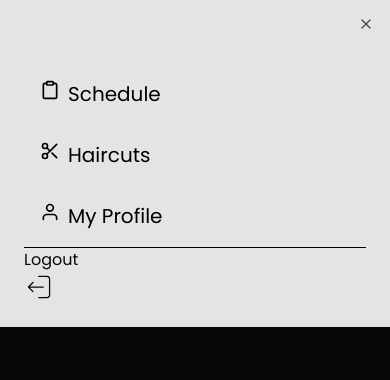
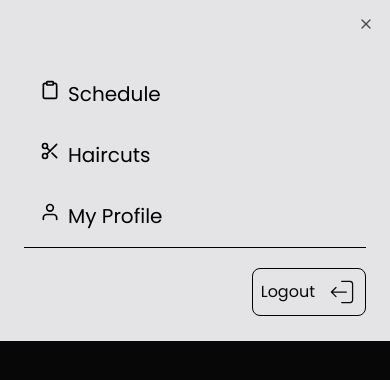
Before and after one commit to devIgor1/barber, a Next.js app in the folder client/: page /dashboard in a window 390 px wide. Both pictures are taken after a click on the button 353 px from the left and 42 px from the top of the page. Shown: the top 380 px of the page. Built offline with nearby package versions, Linux system fonts and the light colour scheme; no server answers.

Commit message:
style: Finish mobileNav logout button style

```diff
--- a/client/src/components/shared/MobileNav.tsx
+++ b/client/src/components/shared/MobileNav.tsx
@@ -33,8 +33,8 @@ const MobileNav = () => {
           <SheetContent side="top" className="bg-zinc-200">
             <NavItems className="flex items-start text-xl text-black hover:bg-zinc-800 hover:text-white w-full p-4 duration-300" />
             <Separator className="w-full bg-black" />
-            <div>
-              <LogoutButton />
+            <div className="flex justify-end mt-5">
+              <LogoutButton className="flex-center gap-3 border border-black p-2 rounded-lg hover:scale-95 duration-300" />
             </div>
           </SheetContent>
         </Sheet>
```
